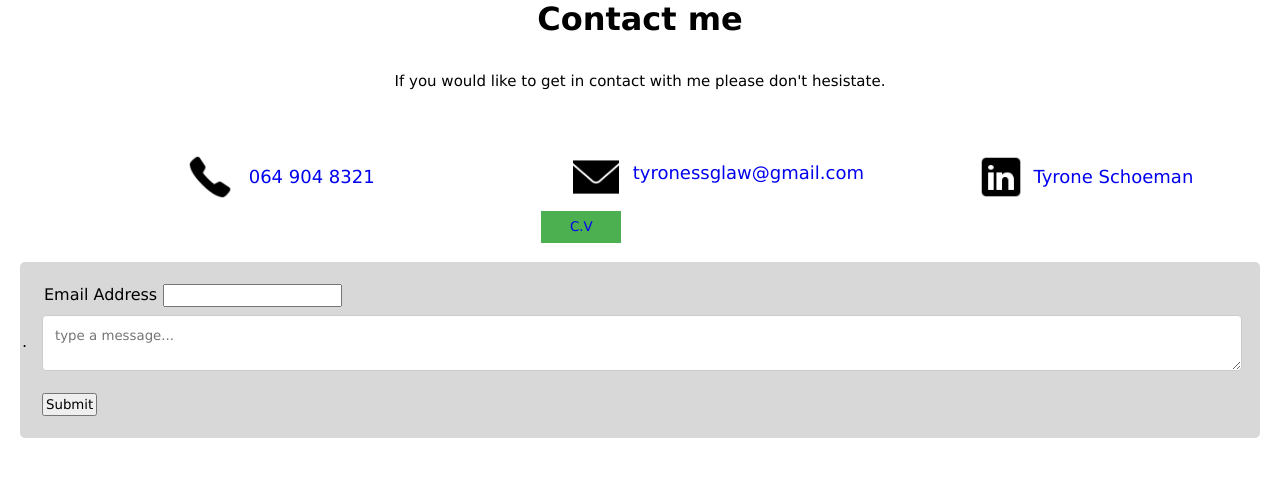
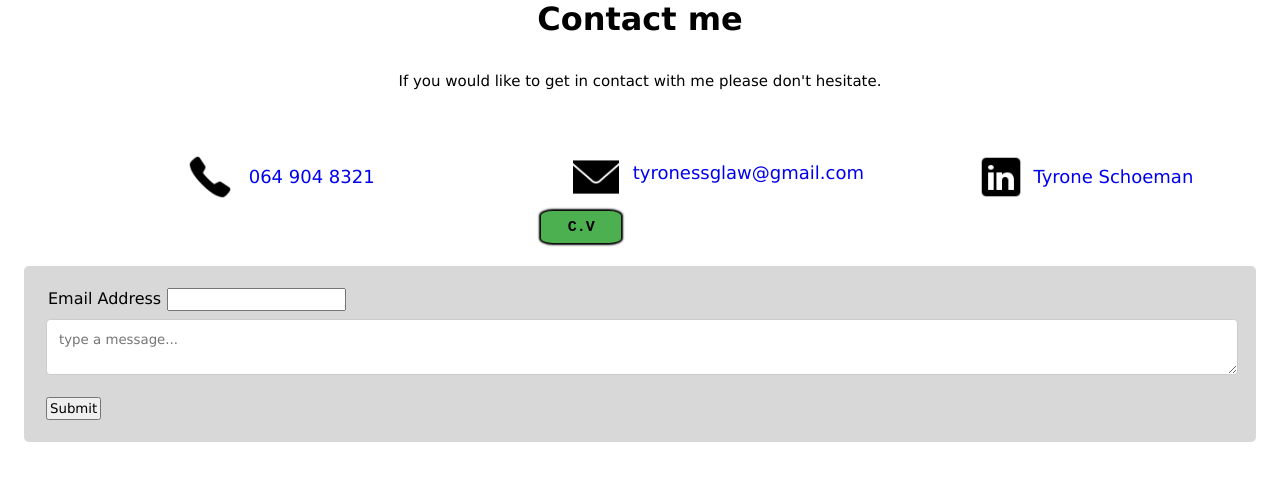
Before and after one commit to tyrone-code/react-app-portfolio, a React (Create React App) app: page / in a window 1280 px wide. Shown: the part 1638-2118 px from the top of the page. After the commit the page ends 2080 px from the top, so only its background shows below. Built offline with nearby package versions, Linux system fonts and the light colour scheme.

Commit message:
included cv section to download

```diff
--- a/src/App.css
+++ b/src/App.css
@@ -642,9 +642,63 @@ input[type=submit]:hover {
   position:relative;
   right:24rem;
   bottom:3rem;
+  font-size: 15px;
+  border-radius: 15%;
+   box-shadow: 0px 0px 2px 2px rgb(0,0,0);
+   cursor: pointer;
+
+
 }
+
+.cv-download:hover {
+    background-color: rgb(0, 217, 255);
+    transition: 0.7s;
+}
+
 
 
 .download-link {
   text-decoration: none;
+  color: #000000;
+    cursor: pointer;
+  font-family: monospace;
+  font-weight: 600;
 }
+
+
+@media (max-width: 800px){
+
+.cv-download{
+  background-color: #4CAF50; /* Green */
+  text-decoration: none;
+  border: none;
+  height:2rem;
+  width:5rem;
+  position:relative;
+  right:-5.5rem;
+  bottom:1.9rem;
+  font-size: 15px;
+  border-radius: 15%;
+   box-shadow: 0px 0px 2px 2px rgb(0,0,0);
+   cursor: pointer;
+
+
+}
+
+.cv-download:hover {
+    background-color: rgb(0, 217, 255);
+    transition: 0.7s;
+}
+
+
+
+.download-link {
+  text-decoration: none;
+  color: #000000;
+    cursor: pointer;
+  font-family: monospace;
+  font-weight: 600;
+}
+
+
+}
--- a/src/Components/contact.js
+++ b/src/Components/contact.js
@@ -2,13 +2,13 @@ import React from 'react';
 import phone from '../images/icons8-phone-100.png'
 import email from '../images/icons8-envelope-100.png'
 import linkedin from '../images/icons8-linkedin-100.png'
-
+import CV from '../images/tyronecv.pdf'
 
 export default function Contact(){
     return (
        <div>
         <h2 className="my-contact-heading">Contact me</h2>
-        <p className="dont-hesitate" id="contact">If you would like to get in contact with me please don't hesistate.</p>
+        <p className="dont-hesitate" id="contact">If you would like to get in contact with me please don't hesitate.</p>
         <div className="contact-container">
       <div className="flex-container-contact">
   <div>
@@ -22,7 +22,7 @@ export default function Contact(){
   <div><img src={linkedin} alt='linkedin' className="linkedIn"/>
  <a href="https://www.linkedin.com/in/tyrone-schoeman-821633163"> <p className="text">Tyrone Schoeman</p></a>
  <button className="cv-download">
-      <a href={linkedin} download="CV" className="download-link">C.V</a>
+      <a href={CV} download="CV" className="download-link">C.V</a>
   </button>
   </div>
   </div>
--- a/src/Components/contactform.js
+++ b/src/Components/contactform.js
@@ -13,6 +13,7 @@ export default function ContactForm() {
               </div>
   }
   return (
+    <div>
     <div>
       <form onSubmit={handleSubmit} className="container">
       <label htmlFor="email">
@@ -42,7 +43,9 @@ export default function ContactForm() {
         Submit
       </button>
     </form>
-    <div className="gap">.</div>
+
     </div>
+
+        </div>
   );
 }
--- a/src/Components/introduction.js
+++ b/src/Components/introduction.js
@@ -17,7 +17,7 @@ export default function AboutMe() {
           </div>
         <div className="about-me" id="about">
           <h1>Hi i'm Tyrone Schoeman</h1>
-          <p>I am a self-taught front-end web developer based in Krugersorp Gauteng. I formally worked as a paralegal before switching careers to front-end web development. My goal is looking to become fullstack developer and then eventually specialize in backend development.</p>
+          <p>I am a self-taught front-end web developer based in Krugersdorp Gauteng. I formally worked as a paralegal before switching careers to front-end web development. My goal is looking to become fullstack developer and then eventually specialize in backend development.</p>
 
 <p>I have created three projects with foundational fundamental html, css and javascript which you can see at the <a href="#projects">project section.</a> The current portfolio website you are currently viewing is made with the react library.</p>
 <p>During my free time, I enjoy gaming and watching sports,  additionally, I love camping and have a deep appreciation for nature, often finding joy in hiking through its scenic beauty.</p>
```
Also changed, not shown: 1 other file (tests, documents, lock files or other folders).
